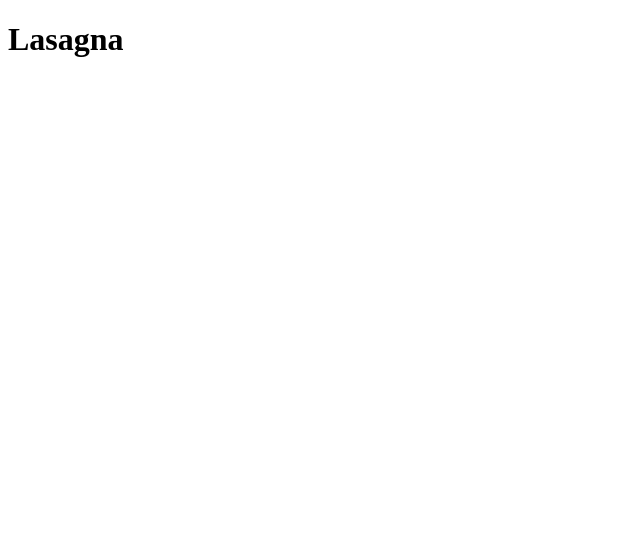
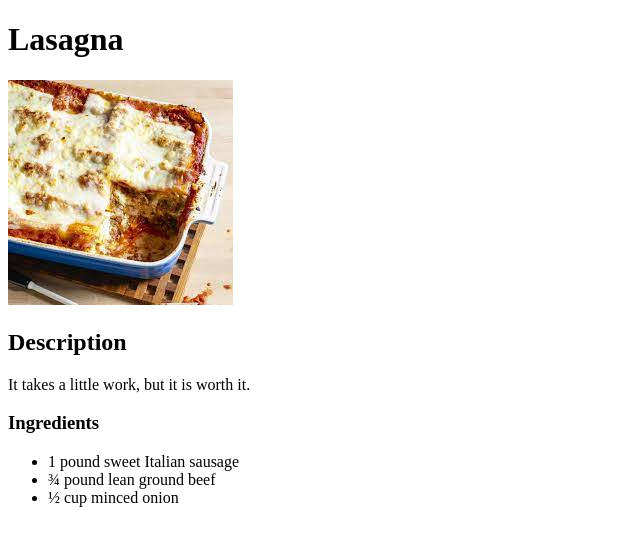
Before and after one commit to mateusz-schmidt/odin-recipes, a plain HTML site: page recipes/lasagna.html in a window 1280 px wide. Shown: the whole page, without its empty margins (0-640 px from the left). Drawn offline with Linux system fonts and the light colour scheme.

Commit message:
Add the detailed lasagne recipe

```diff
--- a/recipes/lasagna.html
+++ b/recipes/lasagna.html
@@ -8,5 +8,14 @@
 </head>
 <body>
     <h1>Lasagna</h1>
+    <img src="./images/download.jpeg" alt="a picture of lasagne">
+    <h2>Description</h2>
+    <p>It takes a little work, but it is worth it.</p>
+    <h3>Ingredients</h3>
+    <ul>
+        <li>1 pound sweet Italian sausage</li>
+        <li>¾ pound lean ground beef</li>
+        <li>½ cup minced onion</li>
+    </ul>
 </body>
 </html>
```
Also changed, not shown: recipes/images/download.jpeg (added).
